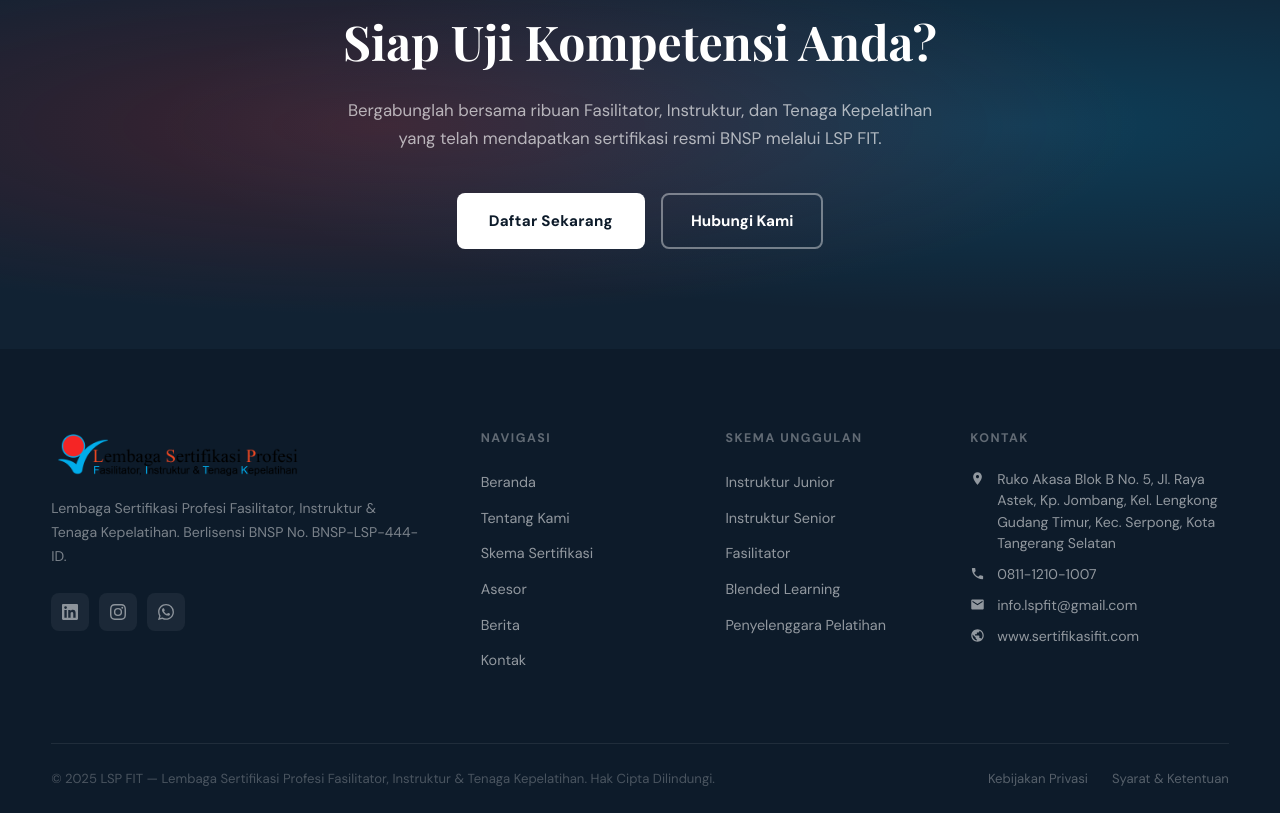
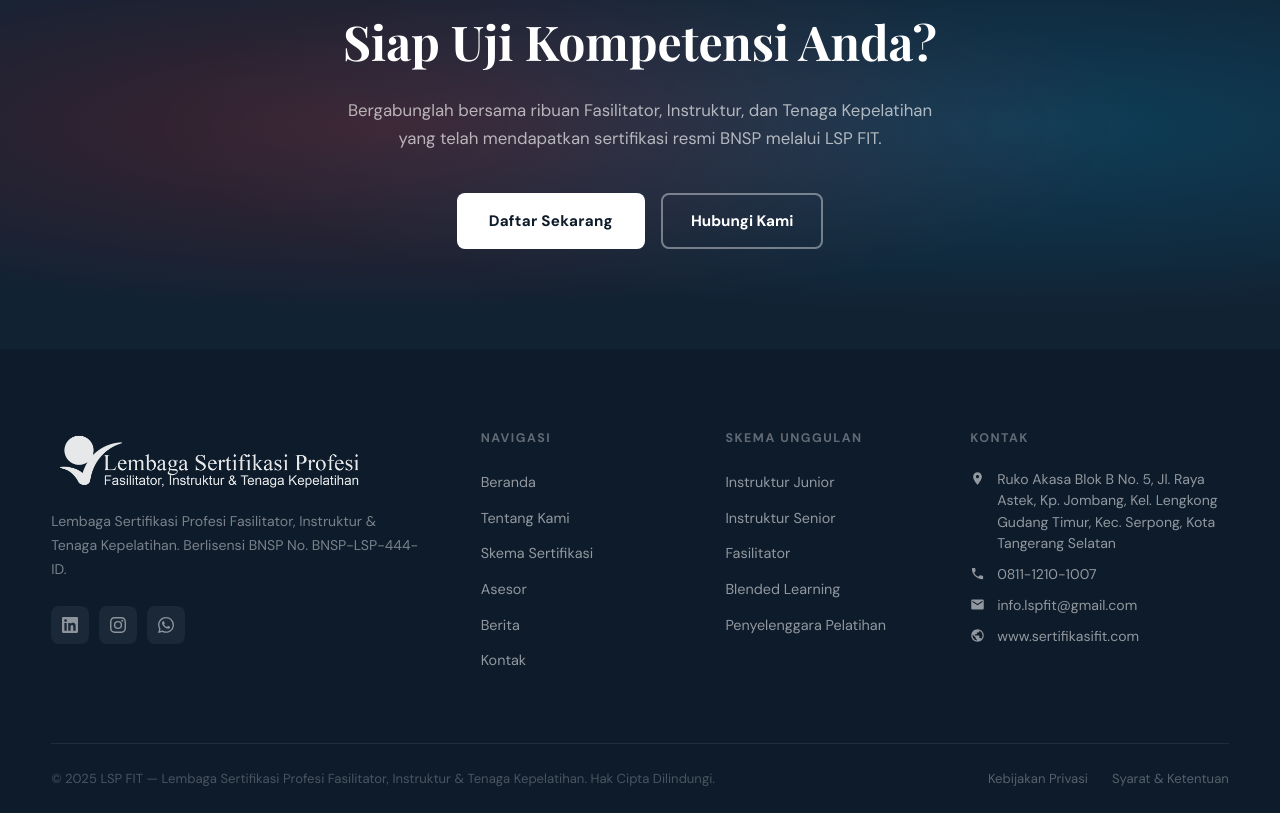
Before and after one commit to BASS-Training/COMPRO_SERTFIT, a plain HTML site: page index.html in a window 1280 px wide. Shown: the part 8557-9370 px from the top of the page. Drawn offline with nearby package versions, Linux system fonts and the light colour scheme.

Commit message:
update brand footer logo

```diff
--- a/assets/css/styles.css
+++ b/assets/css/styles.css
@@ -1074,9 +1074,10 @@
 .footer-brand .logo { margin-bottom: 16px; }
 .footer-logo-wrap { margin-bottom: 16px; }
 .footer-logo-img {
-  height: 52px;
-  filter: none;
-  opacity: 1;
+  height: 65px;
+    filter: brightness(0) invert(1);
+  opacity: 0.9;
+
 }
 .footer-brand p {
   color: rgba(255,255,255,0.45);
```
